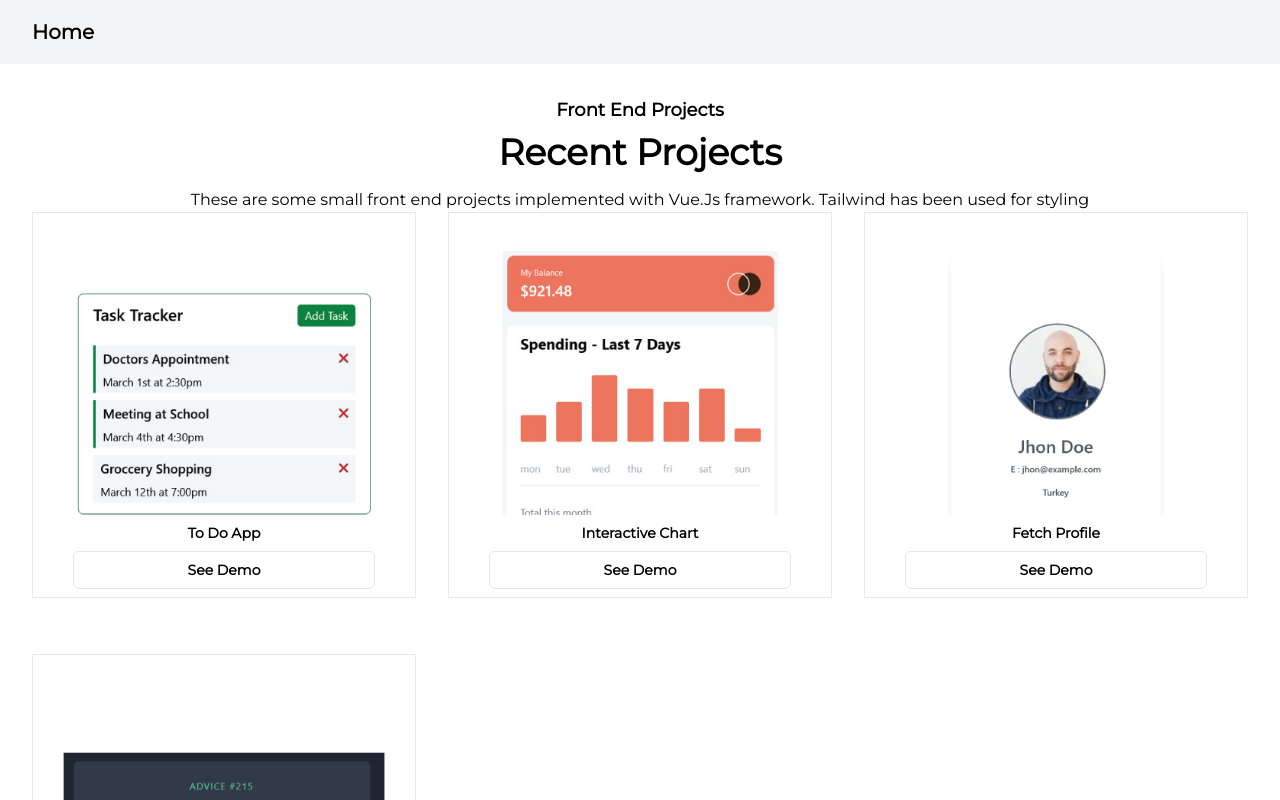
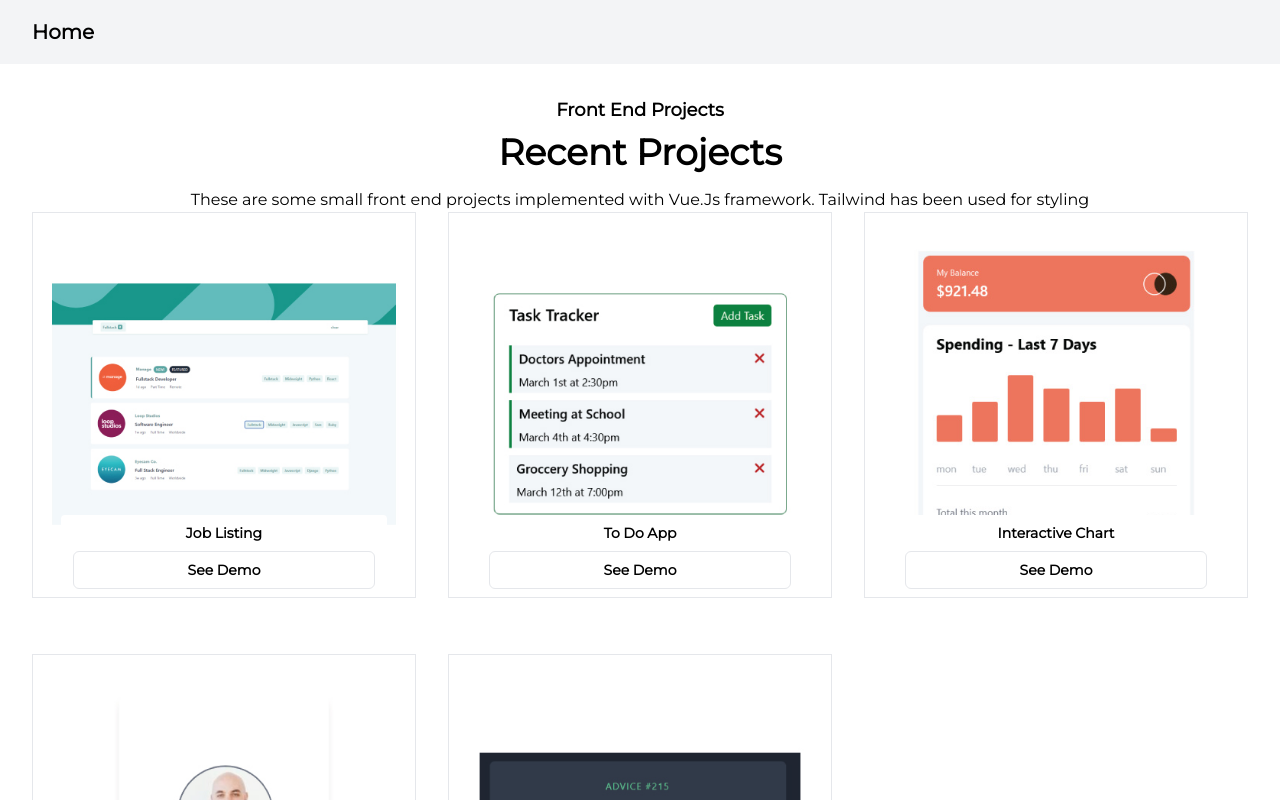
Before and after one commit to Asieef/port, a Nuxt app: page /Frontend in a window 1280 px wide. Shown: the top 800 px of the page. Built offline with nearby package versions, Linux system fonts and the light colour scheme.

Commit message:
job list

```diff
--- a/pages/Frontend.vue
+++ b/pages/Frontend.vue
@@ -23,7 +23,34 @@
           </div>
         </div>
 
+        <!-- Job Listing Starts -->
         <div class="flex flex-wrap -mx-4">
+          <div class="w-full md:w-1/2 xl:w-1/3 px-4">
+            <div class="relative mb-14 border">
+              <div class="rounded-lg overflow-hidden">
+                <img src="/front/joblist.jpg" alt="portfolio" class="w-full" />
+              </div>
+              <div
+                class="text-center bg-white relative z-10 py-2 px-3 rounded mx-7 -mt-20"
+              >
+                <span class="text-sm text-primary font-semibold block mb-2">
+                  Job Listing
+                </span>
+
+                <a
+                  href="https://job-listing-beta.vercel.app/"
+                  target="blank"
+                  class="w-full text-body-color text-sm font-semibold py-2 px-7 inline-block border rounded-md hover:bg-primary hover:border-primary hover:bg-[#FECD45] hover:text-white transition"
+                >
+                  See Demo
+                </a>
+              </div>
+            </div>
+          </div>
+          <!-- Job Listing Ends -->
+
+          <!-- To Do App Starts -->
+
           <div class="w-full md:w-1/2 xl:w-1/3 px-4">
             <div class="relative mb-14 border">
               <div class="rounded-lg overflow-hidden">
@@ -46,7 +73,9 @@
               </div>
             </div>
           </div>
+          <!-- To Do Ends -->
 
+          <!-- Interactive Chart Starts -->
           <div class="w-full md:w-1/2 xl:w-1/3 px-4">
             <div class="relative mb-14 border">
               <div class="rounded-lg overflow-hidden">
@@ -69,7 +98,9 @@
               </div>
             </div>
           </div>
+          <!-- Interactive Chart Ends -->
 
+          <!-- Fetch Profile Starts -->
           <div class="w-full md:w-1/2 xl:w-1/3 px-4">
             <div class="relative mb-14 border">
               <div class="rounded-lg overflow-hidden">
@@ -92,7 +123,9 @@
               </div>
             </div>
           </div>
+          <!-- Fetch Profile Ends -->
 
+          <!-- Advice Generator Starts -->
           <div class="w-full md:w-1/2 xl:w-1/3 px-4">
             <div class="relative mb-14 border">
               <div class="rounded-lg overflow-hidden">
@@ -115,6 +148,7 @@
               </div>
             </div>
           </div>
+          <!-- Advice Generator Ends -->
         </div>
       </div>
     </section>
```
Also changed, not shown: static/front/joblist.jpg (added).
